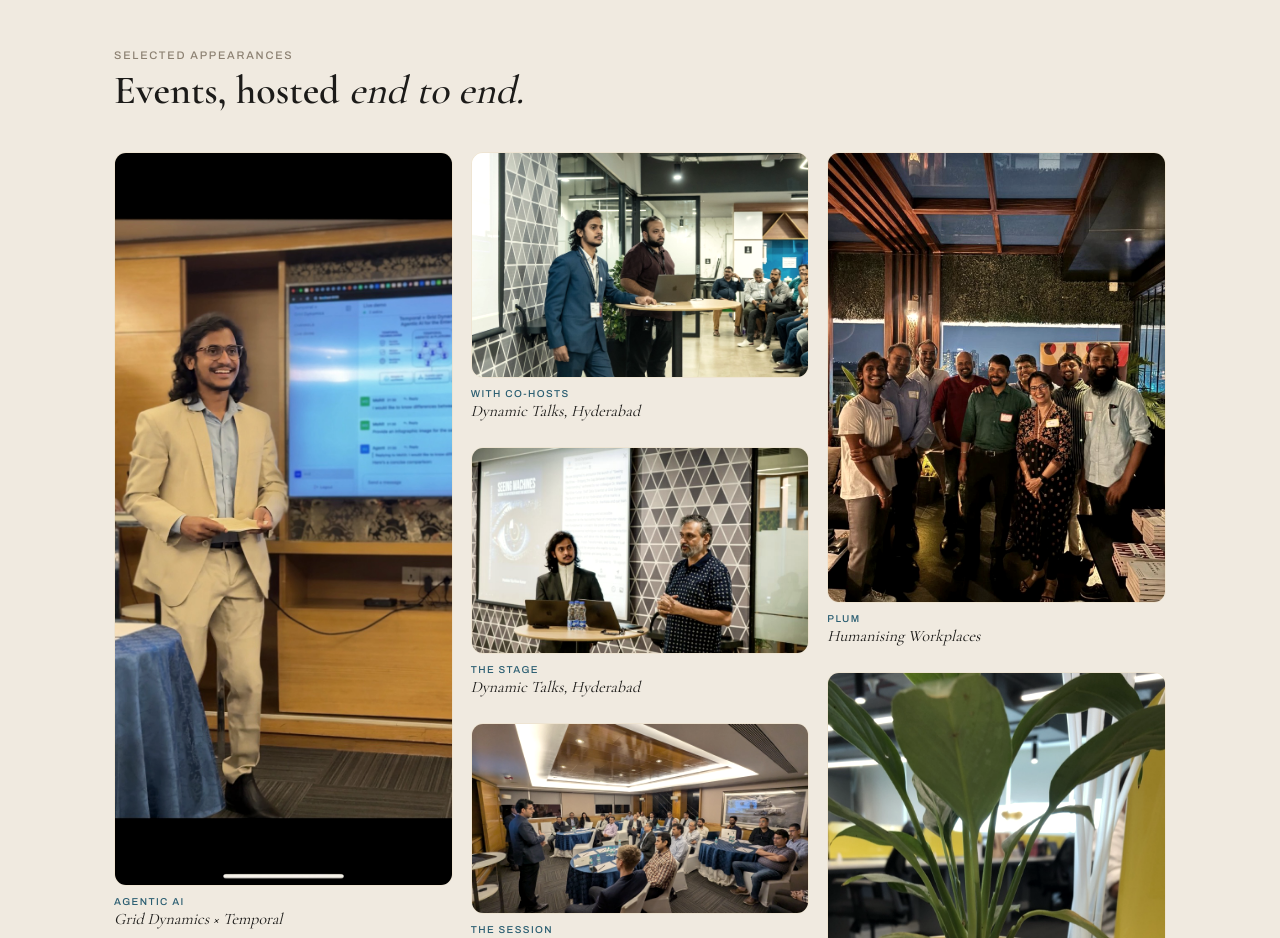
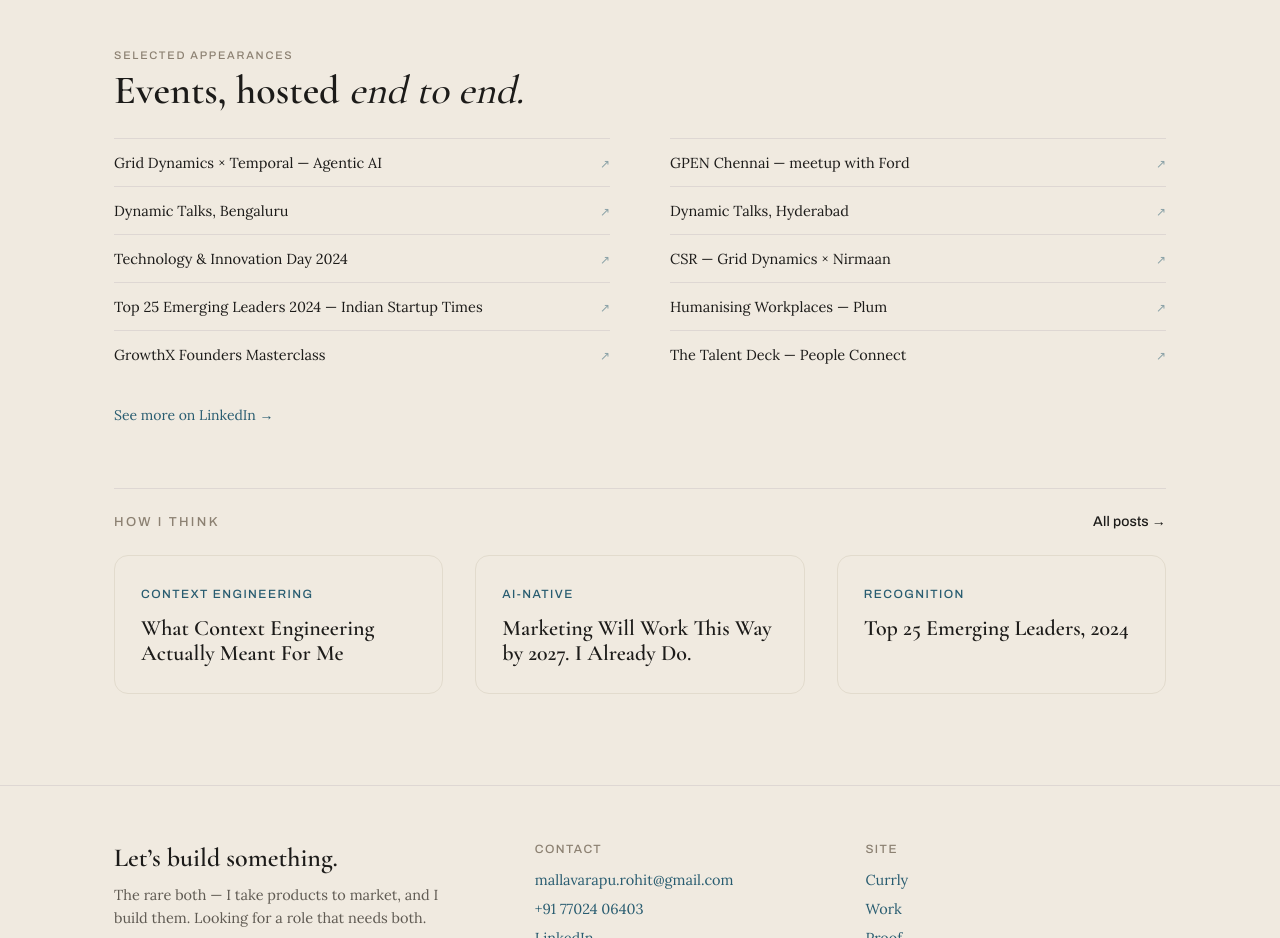
Before and after one commit to rohit1703/rohit-executive-portfolio, a Next.js app: page / in a window 1280 px wide. Shown: the part 3320-4258 px from the top of the page. Built offline with nearby package versions, Linux system fonts and the light colour scheme.

Commit message:
revert(events): hover-reveal text list, remove the full image grid
Per feedback: the section should be the clean named-events list where
hovering a row reveals that event's photo (like before), not a grid full
of images. Restore the .events hover list; drop the captioned .moments grid.

```diff
--- a/app/page.tsx
+++ b/app/page.tsx
@@ -1,6 +1,6 @@
 import Link from 'next/link';
 import ReferencesRail from '@/components/ReferencesRail';
-import { GALLERY } from '@/lib/content';
+import { EVENTS } from '@/lib/content';
 import { CAL, LINKEDIN_ACTIVITY } from '@/lib/site';
 
 const DISCIPLINES: { num: string; label: string; stat: string; body: string }[] = [
@@ -192,15 +192,12 @@ export default function Home() {
         <h2 className="serif" style={{ fontSize: 'clamp(28px,3.2vw,40px)', lineHeight: 1.06, margin: '0 0 26px' }}>
           Events, hosted <span className="ital">end to end.</span>
         </h2>
-        {/* Every event photo, each with a visible caption — nothing missed. */}
-        <div className="moments">
-          {GALLERY.map((g) => (
-            <a className="moment" href={g.href} target="_blank" rel="noopener noreferrer" key={g.src}>
-              <img src={g.src} width={g.w} height={g.h} alt={g.caption} loading="lazy" />
-              <figcaption>
-                <span className="mtag">{g.tag}</span>
-                <span className="mcap">{g.caption}</span>
-              </figcaption>
+        <div className="events">
+          {EVENTS.map((ev) => (
+            <a className="ev" href={ev.href} target="_blank" rel="noopener noreferrer" key={ev.title}>
+              <span className="evthumb"><img src={ev.photo} alt="" loading="lazy" /></span>
+              <span className="ev-title">{ev.title}</span>
+              <span className="evgo">↗</span>
             </a>
           ))}
         </div>
```
Also changed, not shown: 1 other file (tests, documents, lock files or other folders).
